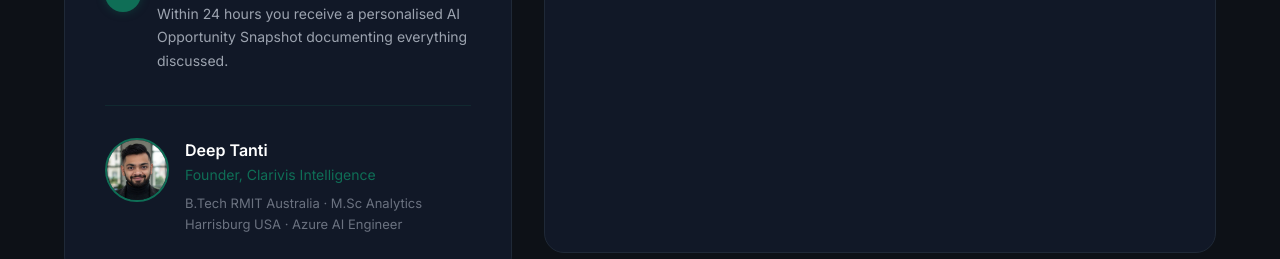
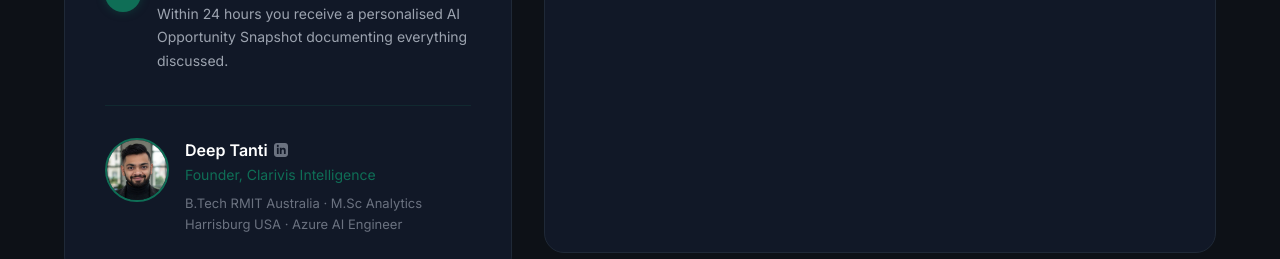
Before and after one commit to deeptanti/clarivis-website, a Next.js app: page /book in a window 1280 px wide. Shown: the part 1000-1259 px from the top of the page. Built offline with nearby package versions, Linux system fonts and the light colour scheme.

Commit message:
Add LinkedIn link and icon to founder name on book page

```diff
--- a/src/app/book/page-client.tsx
+++ b/src/app/book/page-client.tsx
@@ -143,7 +143,25 @@
                     />
                   </div>
                   <div>
-                    <p className="text-white text-[16px] font-semibold">Deep Tanti</p>
+                    <div className="flex items-center gap-1.5">
+                      <Link
+                        href='https://www.linkedin.com/in/dtanti'
+                        target='_blank'
+                        rel='noopener noreferrer'
+                        className='text-white font-semibold hover:text-[#0F6E56] transition-colors duration-200 underline-offset-2 hover:underline text-[16px]'
+                      >
+                        Deep Tanti
+                      </Link>
+                      <svg
+                        xmlns="http://www.w3.org/2000/svg"
+                        width="14" height="14"
+                        viewBox="0 0 24 24"
+                        fill="currentColor"
+                        className="text-[#6B7280] hover:text-[#0F6E56] transition-colors duration-200 shrink-0"
+                      >
+                        <path d="M19 0h-14c-2.761 0-5 2.239-5 5v14c0 2.761 2.239 5 5 5h14c2.762 0 5-2.239 5-5v-14c0-2.761-2.238-5-5-5zm-11 19h-3v-11h3v11zm-1.5-12.268c-.966 0-1.75-.79-1.75-1.764s.784-1.764 1.75-1.764 1.75.79 1.75 1.764-.783 1.764-1.75 1.764zm13.5 12.268h-3v-5.604c0-3.368-4-3.113-4 0v5.604h-3v-11h3v1.765c1.396-2.586 7-2.777 7 2.476v6.759z"/>
+                      </svg>
+                    </div>
                     <p className="text-[#0F6E56] text-[14px] mt-0.5">Founder, Clarivis Intelligence</p>
                     <p className="text-[#6B7280] text-[13px] mt-2 leading-relaxed">
                       B.Tech RMIT Australia · M.Sc Analytics Harrisburg USA · Azure AI Engineer
```
